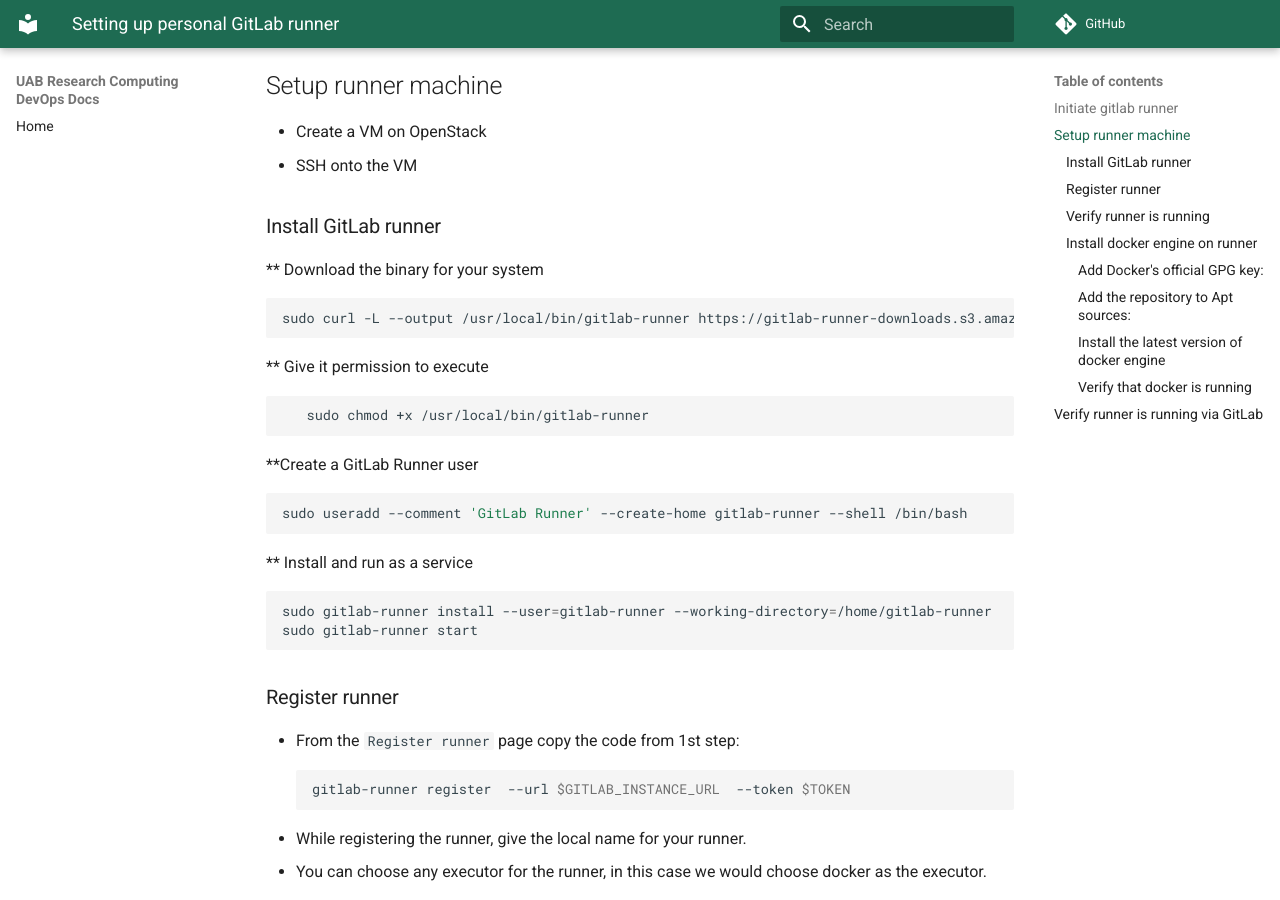
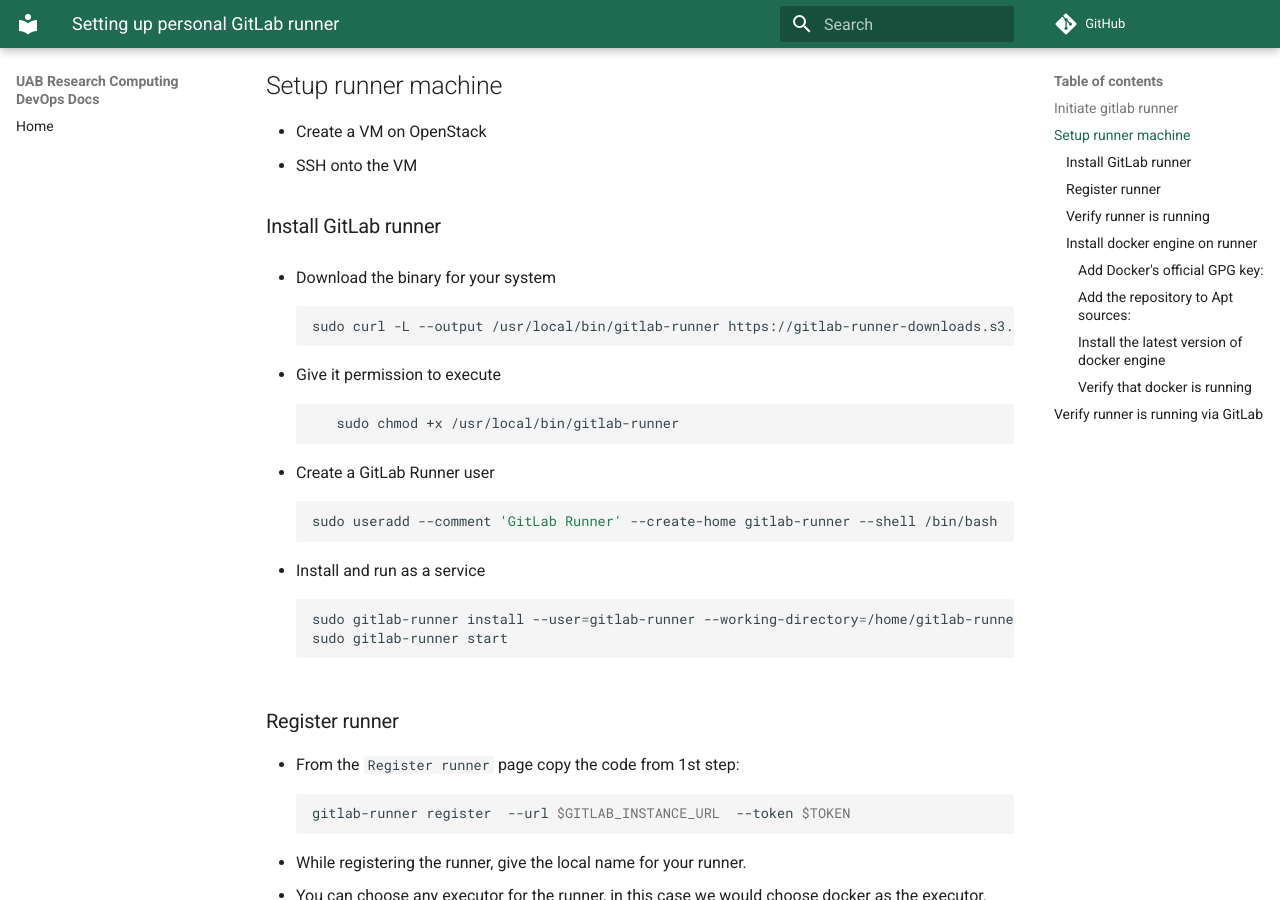
Before and after one commit to uabrc/devops-docs, an MkDocs documentation site: the page built from docs/gitlab_runner/personal_gitlab_runner_setup.md, in a window 1280 px wide and 900 px high, scrolled down 615 px. Built offline with MkDocs 1.6.1 and Material for MkDocs 9.7.7, drawn with Linux system fonts in a browser that asks for light colours; comment, search, counter and statistics services are not loaded.

````diff
--- a/docs/gitlab_runner/personal_gitlab_runner_setup.md
+++ b/docs/gitlab_runner/personal_gitlab_runner_setup.md
@@ -15,23 +15,23 @@ This document provides instructions on setting up your own personal gitlab runne
 * SSH onto the VM
 
 ### Install GitLab runner
-** Download the binary for your system
+* Download the binary for your system
    ```shell
    sudo curl -L --output /usr/local/bin/gitlab-runner https://gitlab-runner-downloads.s3.amazonaws.com/latest/binaries/gitlab-runner-linux-amd64
    ```
 
-** Give it permission to execute
+* Give it permission to execute
 ```shell
    sudo chmod +x /usr/local/bin/gitlab-runner
 ```
 
-**Create a GitLab Runner user
+* Create a GitLab Runner user
 ```shell
 sudo useradd --comment 'GitLab Runner' --create-home gitlab-runner --shell /bin/bash
 ```
 
 
-** Install and run as a service
+* Install and run as a service
 ```shell
 sudo gitlab-runner install --user=gitlab-runner --working-directory=/home/gitlab-runner
 sudo gitlab-runner start
````
Also changed, not shown: other parts of docs/gitlab_runner/personal_gitlab_runner_setup.md (+1 -1 lines).
